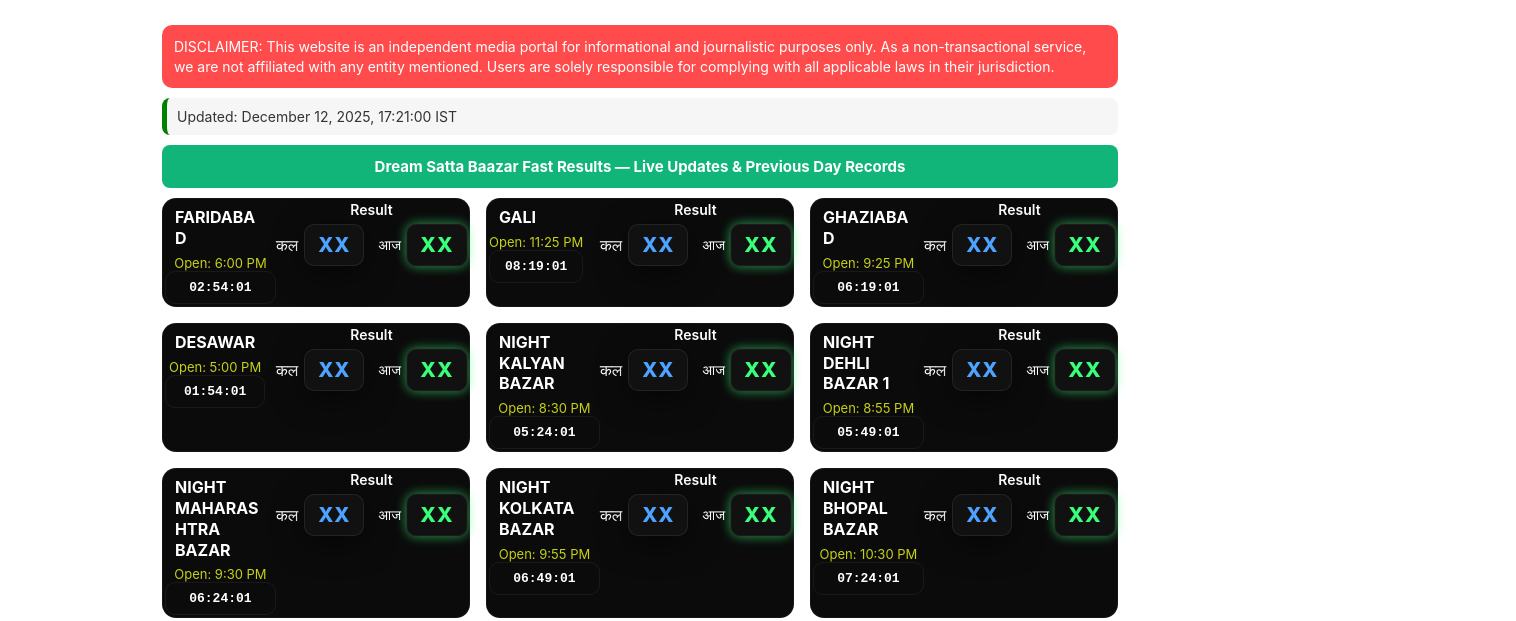
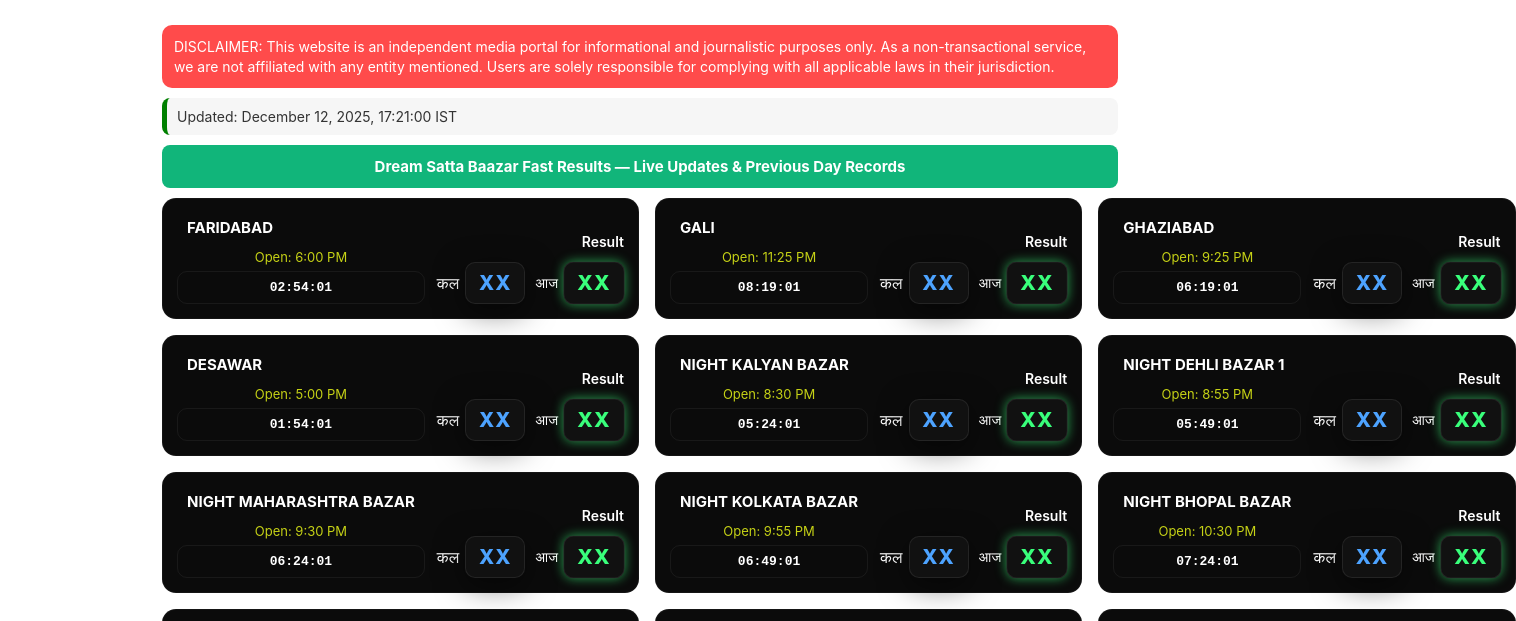
Before and after one commit to onlinecyber/Dream-Baazar, a website built with Vite: page index.html in a window 1280 px wide. Shown: the part 103-724 px from the top of the page, 1516 px wide, since content can reach past the window. Built offline with nearby package versions, Linux system fonts and the light colour scheme; no server answers.

Commit message:
Update style.css

```diff
--- a/style.css
+++ b/style.css
@@ -33,14 +33,21 @@ body{
   border-radius: 50%;
 }
 .bazar-card{
-    padding:2px;
+    padding:14px;
     border-radius:14px;
     background:var(--card);
     color:#fff;border:1px solid rgba(255,255,255,0.04);
     display:flex;
     justify-content:space-between;
-    align-items:flex-start;
+    align-items:flex-end;
     text-align: center;
+    gap:12px;
+}
+.bazar-card > div:first-child{
+  display:flex;
+  flex-direction:column;
+  gap:6px;
+  flex:1;
 }
 .top-disclaimer {
   margin: 12px;
@@ -94,13 +101,15 @@ body{
 
 .bazar-name{
     font-weight:700;
-    font-size:16px;
+    font-size:15px;
     margin-top:0;
     padding: 6px  10px;
     text-align: left;
-    line-height:1.3;
-    white-space:normal;
+    line-height:1.2;
+    white-space:nowrap;
     word-break:break-word;
+    overflow:hidden;
+    text-overflow:ellipsis;
 
 }
 .bazar-times{font-size:13px;
@@ -162,8 +171,9 @@ footer{padding:12px;border-radius:12px;text-align:center;color:var(--muted);font
 .result-wrap{
   display:flex;
   flex-direction:column;
-  align-items:center;
+  align-items:flex-end;
   gap:6px;
+  justify-content:flex-end;
 }
 
 .result-title{
@@ -174,7 +184,8 @@ footer{padding:12px;border-radius:12px;text-align:center;color:var(--muted);font
 
 .result-row{
   display:flex;
-  gap:14px;
+  gap:10px;
+  margin-top:6px;
 }
 
 .result-item{
```
